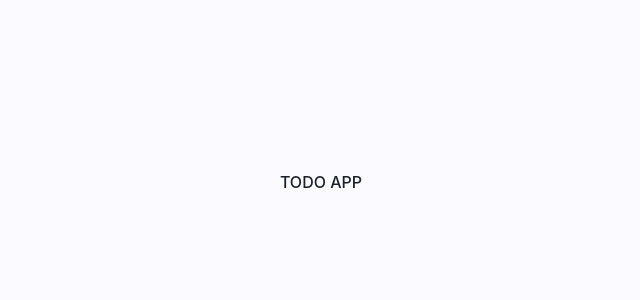
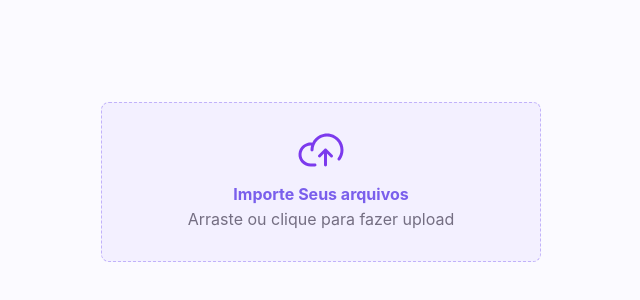
Before and after one commit to jairo-sousa/boracodar-submissions, a React (Vite) app: page / in a window 1280 px wide. Shown: the part 218-518 px from the top of the page, without its empty margins (319-959 px from the left). Built offline with nearby package versions, Linux system fonts and the light colour scheme.

Commit message:
style: set FileDropper

```diff
--- a/src/App.tsx
+++ b/src/App.tsx
@@ -1,7 +1,10 @@
+import { Flex } from "@chakra-ui/react";
+import { FileDropper } from "./components/FileDropper";
+
 export function App() {
 	return (
-		<div className="App">
-			<h1>TODO APP</h1>
-		</div>
+		<Flex w="44rem">
+			<FileDropper />
+		</Flex>
 	);
 }
--- /dev/null
+++ b/src/components/FileDropper.tsx
@@ -0,0 +1,25 @@
+import { Flex, Img, Text } from "@chakra-ui/react";
+
+export function FileDropper() {
+	return (
+		<Flex
+			w="100%"
+			h="16rem"
+			bg="#F3F0FF"
+			border="0.1rem dashed #C1B2FA"
+			borderRadius="0.8rem"
+			direction="column"
+			justify="center"
+			align="center"
+			gap="0.1rem"
+		>
+			<Img src="/cloudArrowUp.svg" alt="Cloud and arrow icon" mb="1.35rem" />
+			<Text fontWeight={700} color="#7A5FEC">
+				Importe Seus arquivos
+			</Text>
+			<Text fontWeight={400} color="#746E82">
+				Arraste ou clique para fazer upload
+			</Text>
+		</Flex>
+	);
+}
```
Also changed, not shown: public/cloudArrowUp.svg (added).
